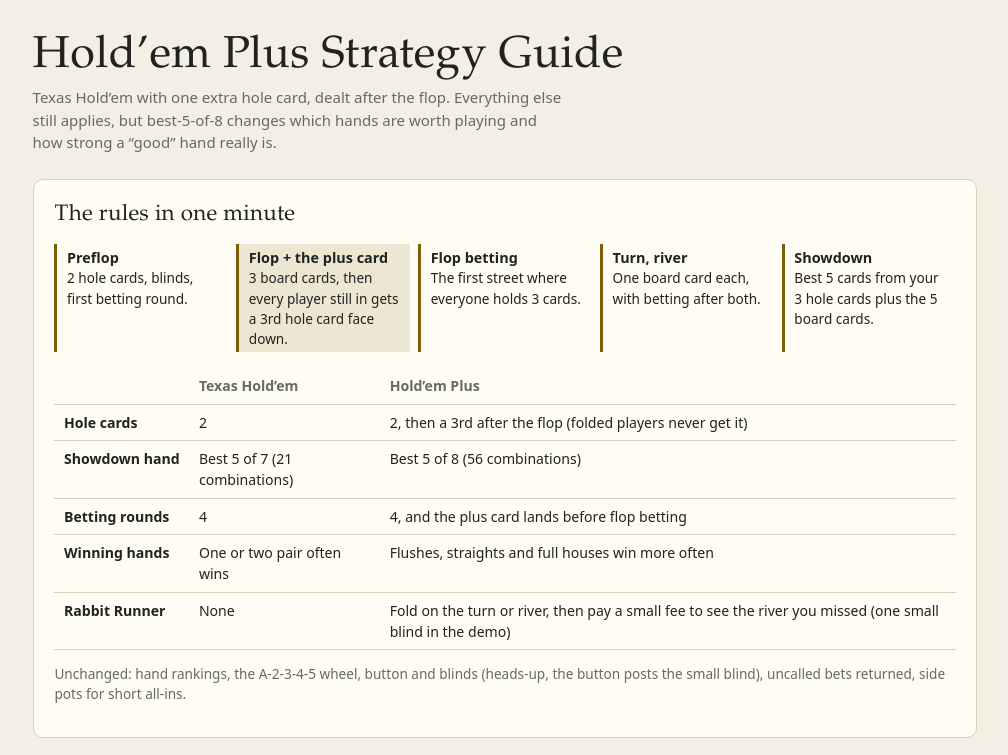
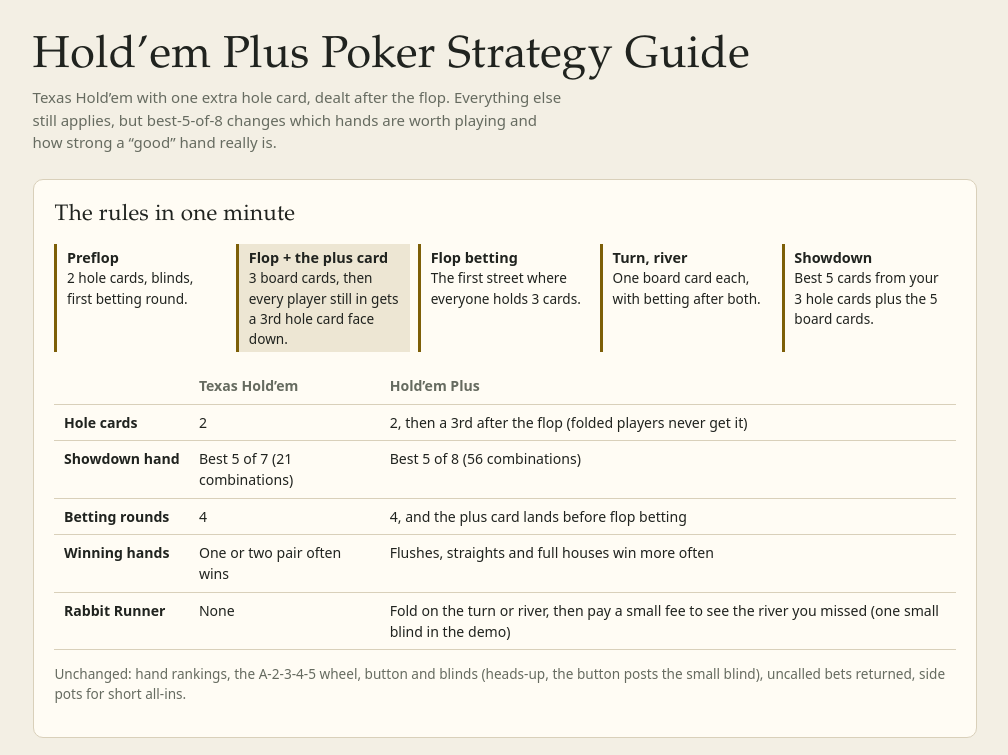
Before and after one commit to GameTech-Systems/holdem-plus, a plain HTML site: page static/strategy.html in a window 1280 px wide. Shown: the top 755 px of the page, without its empty margins (135-1143 px from the left). Drawn offline with Linux system fonts and the light colour scheme.

Commit message:
Update strategy.html

```diff
--- a/static/strategy.html
+++ b/static/strategy.html
@@ -54,7 +54,7 @@ select:disabled{opacity:.45}
 </head>
 <body>
 <div class="wrap">
-<h1>Hold’em Plus Strategy Guide</h1>
+<h1>Hold’em Plus Poker Strategy Guide</h1>
 <p class="lede">Texas Hold’em with one extra hole card, dealt after the flop. Everything else still applies, but best-5-of-8 changes which hands are worth playing and how strong a “good” hand really is.</p>
 
 <section>
```
